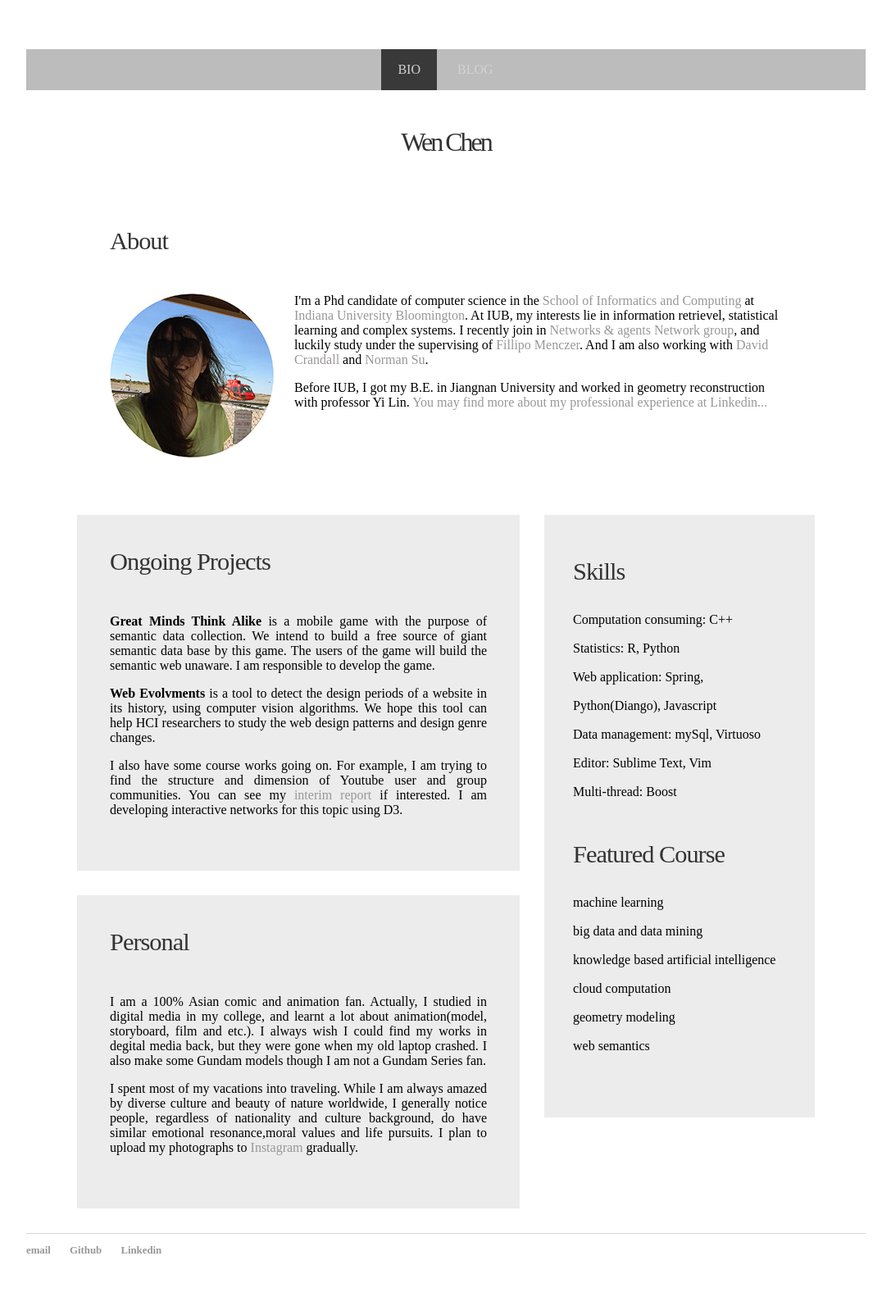
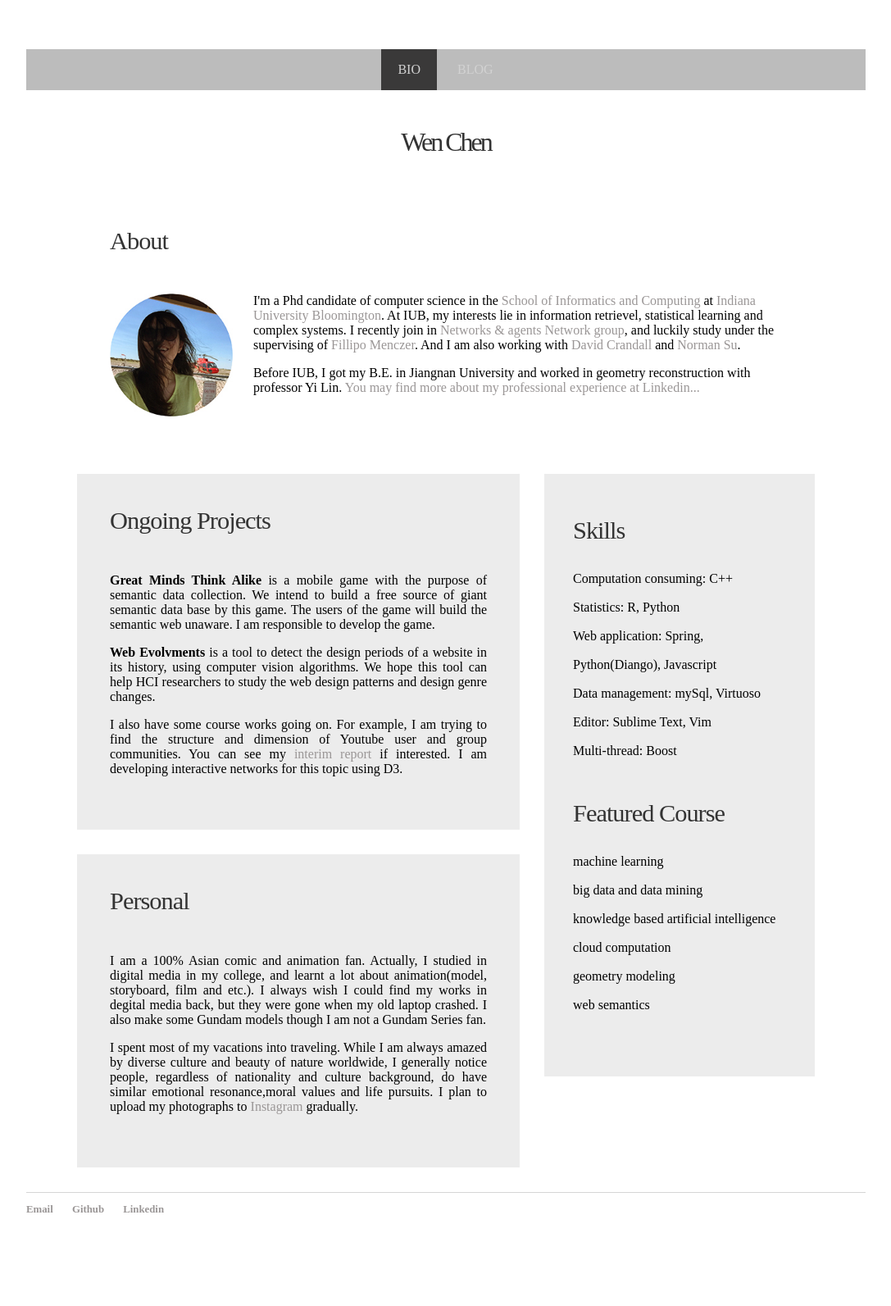
Before and after one commit to roisevege/roisevege.github.io, a Jekyll site: the page built from index.html, in a window 1280 px wide. Shown: the whole page at 82% size, without its empty margins (96-1183 px from the left). Built offline with Jekyll 4.4.1, drawn with Linux system fonts in a browser that asks for light colours; after the commit the page ends 1543 px from its top, so only the background shows below that.

```diff
--- a/_layouts/default.html
+++ b/_layouts/default.html
@@ -14,7 +14,7 @@
 	</div> <!--/.wrapper-->
 		<footer>
 		<ul>
-			<li> <a href = "mailto:wc23@indiana.edu">email</a></li>
+			<li> <a href = "mailto:wc23@indiana.edu">Email</a></li>
 			<li> <a href = "https://github.com/roisevege">Github</a></li>
 			<li> <a href = "https://www.linkedin.com/pub/wen-chen/b7/4a8/b3b">Linkedin</a></li>
 		</ul>
--- a/_layouts/post.html
+++ b/_layouts/post.html
@@ -12,7 +12,11 @@
 	</div><!--menu-wrapper-->
 		<div class = "container">
 
-<h1>{{ page.title }}</h1>
+	<div id = "header">
+		<div id = "logo">
+			<h1>{{ page.title }}</h1>
+		</div>
+	</div><!--/.header-->
 <p class="meta">{{ page.date | date_to_string }}</p>
 
 <div class="post">
--- a/blog/index.html
+++ b/blog/index.html
@@ -13,7 +13,11 @@
 	</div><!--menu-wrapper-->
 		<div class = "container">
 
-	<h1>{{ page.title }}</h1>
+		<div id = "header">
+		<div id = "logo">
+			<h1>{{ page.title }}</h1>
+		</div>
+	</div><!--/.header-->
 	<ul class = "posts">
 		{% for post in site.posts %}
 			<li><span>{{post.date | date_to_string}}</span> » <a href="{{ post.url }}" title="{{ post.title }}"> {{post.title}}</a></li>
--- a/css/main.css
+++ b/css/main.css
@@ -19,7 +19,7 @@
     color: #9a9696;
 }
 a:hover {
-    color: #c7c4c4;
+    color: #fffafa;
     text-shadow: 0 0 5px #666,
 }
 h1 {
--- a/index.html
+++ b/index.html
@@ -1,6 +1,6 @@
 ---
 layout: default
-title: Wen Chen's
+title: Wen Chen
 ---
 <div id = "wrapper">
 	<div id = "menu-wrapper">
@@ -16,13 +16,13 @@
 
 	<div id = "header">
 		<div id = "logo">
-			<h1>Wen Chen</h1>
+			<h1>{{ page.title }}</h1>
 		</div>
 	</div><!--/.header-->
 
 	<div id = "about">
 	<h2 class = "title">About</h2>
-	<p><img src="/image/profile.jpg" alt="" class="alignleft" /></p>
+	<p><img src="/image/profile.jpg" alt="" class="alignleft" width = "150" height="150"/></p>
 	<p> I'm a Phd candidate of computer science in the <a href = "http://www.soic.indiana.edu/index.html">School of Informatics and Computing</a> at <a href = "https://www.indiana.edu/">Indiana University Bloomington</a>. At IUB, my interests lie in information retrievel, statistical learning and complex systems. I recently join in <a href = "http://cnets.indiana.edu/groups/nan/">Networks & agents Network group</a>, and luckily study under the supervising of <a href = "http://cnets.indiana.edu/people/filippo-menczer/">Fillipo Menczer</a>. And I am also working with <a href = "http://www.cs.indiana.edu/~djcran/">David Crandall</a> and <a href = "http://www.normsu.com/">Norman Su</a>.</p>
 	<p> Before IUB, I got my B.E. in Jiangnan University and worked in geometry reconstruction with professor Yi Lin. <a href = "https://www.linkedin.com/pub/wen-chen/b7/4a8/b3b">You may find more about my professional experience at Linkedin...</a></p>
 	</div><!--/.about-->
```
